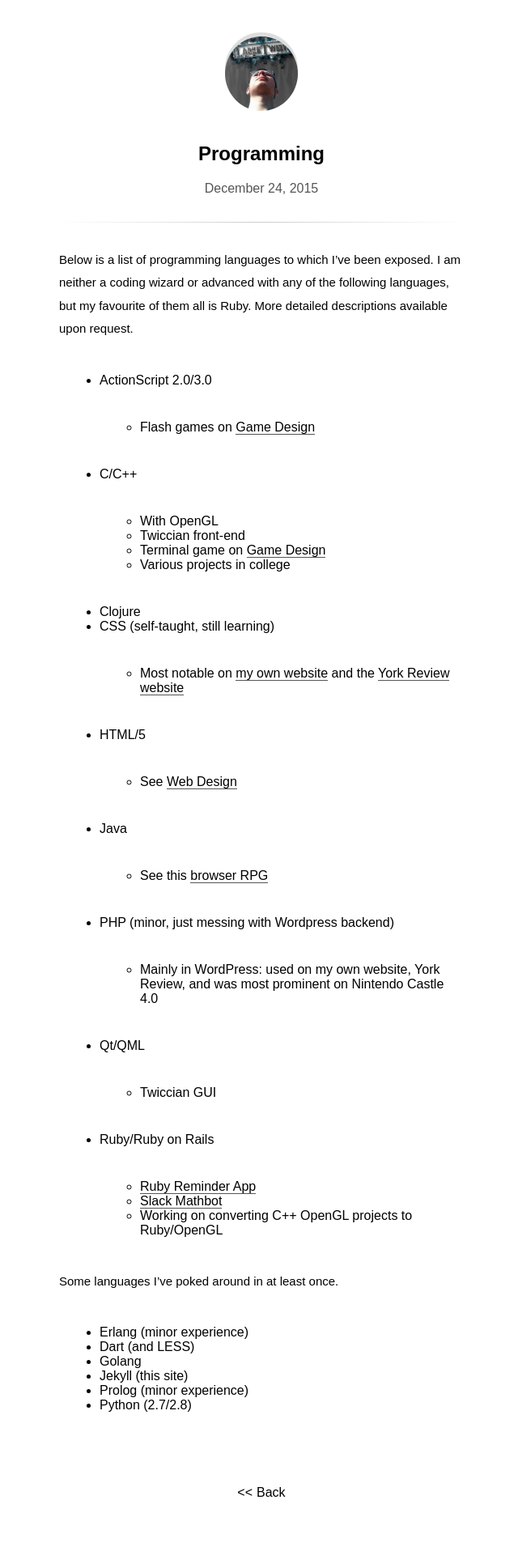
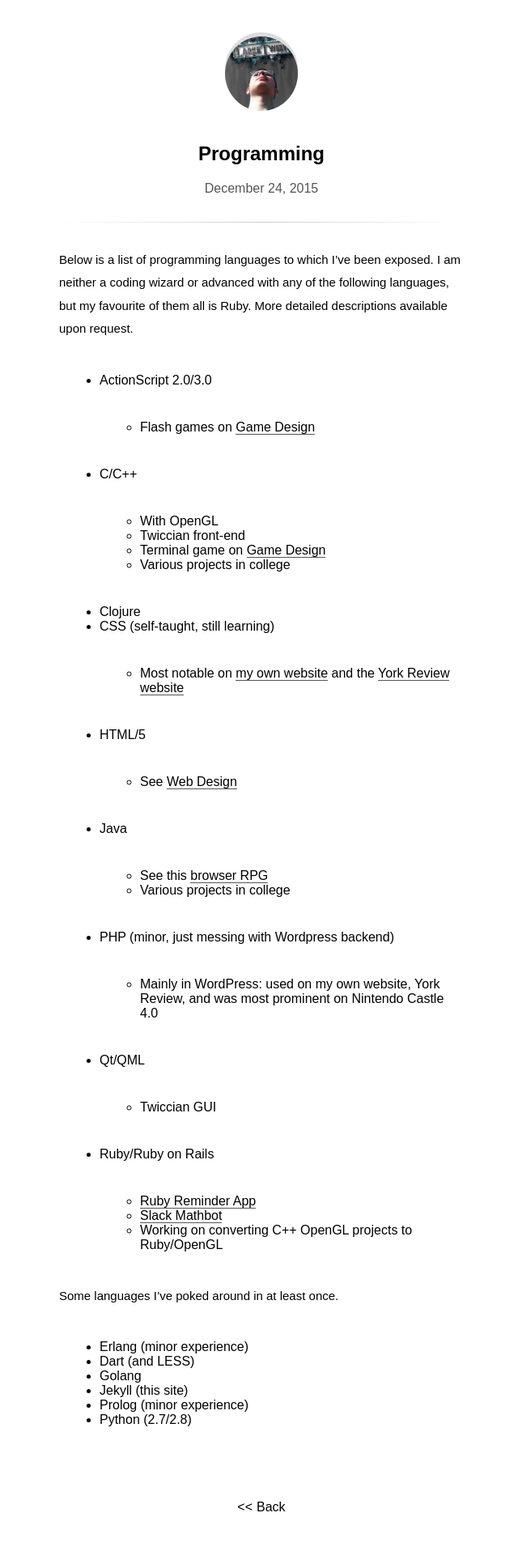
Before and after one commit to Larke12/larke12.github.io, a Jekyll site: the page built from _posts/2015-12-24-programming.md, in a window 1280 px wide. Shown: the whole page at 81% size, without its empty margins (317-957 px from the left). Built offline with Jekyll 4.4.1, drawn with Linux system fonts in a browser that asks for light colours; some web fonts are replaced.

```diff
--- a/_posts/2015-12-24-programming.md
+++ b/_posts/2015-12-24-programming.md
@@ -19,6 +19,7 @@ Below is a list of programming languages to which I’ve been exposed. I am neit
 	+ See [Web Design](../web-design)
 + Java
 	+ See this [browser RPG](https://github.com/Larke12/Team_Assignment_RPG)
+	+ Various projects in college
 + PHP (minor, just messing with Wordpress backend)
 	+ Mainly in WordPress: used on my own website, York Review, and was most prominent on Nintendo Castle 4.0
 + Qt/QML
```
Also changed, not shown: about.md (+2 -0 lines).
